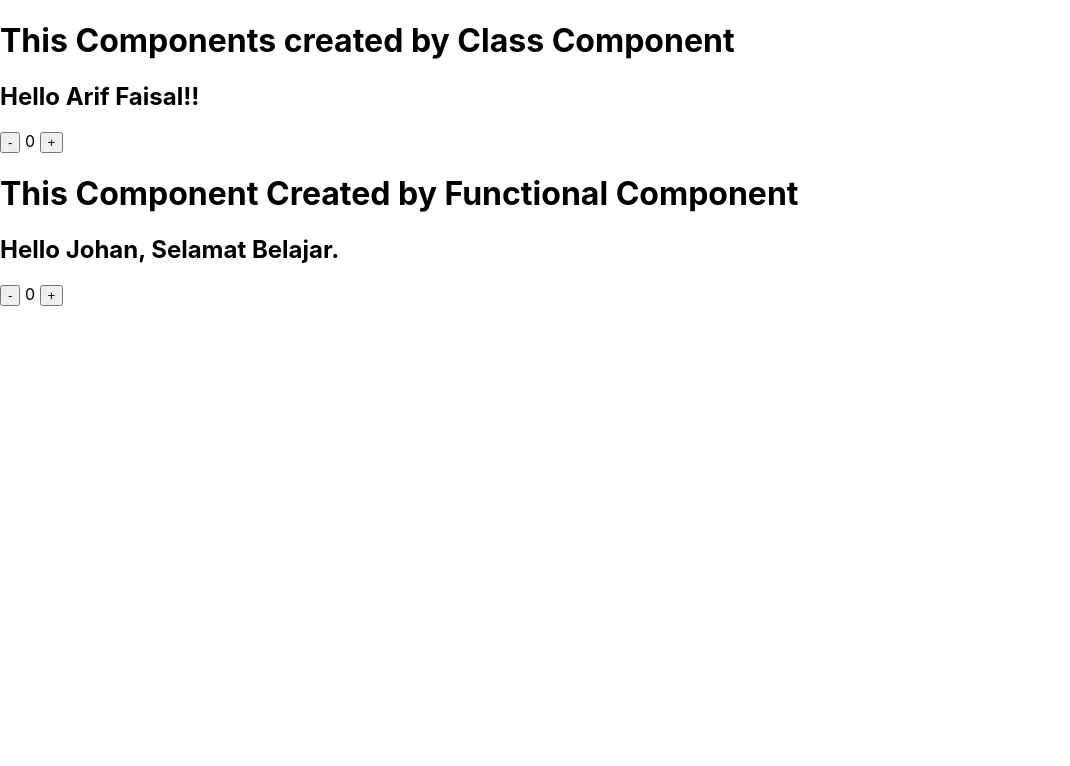
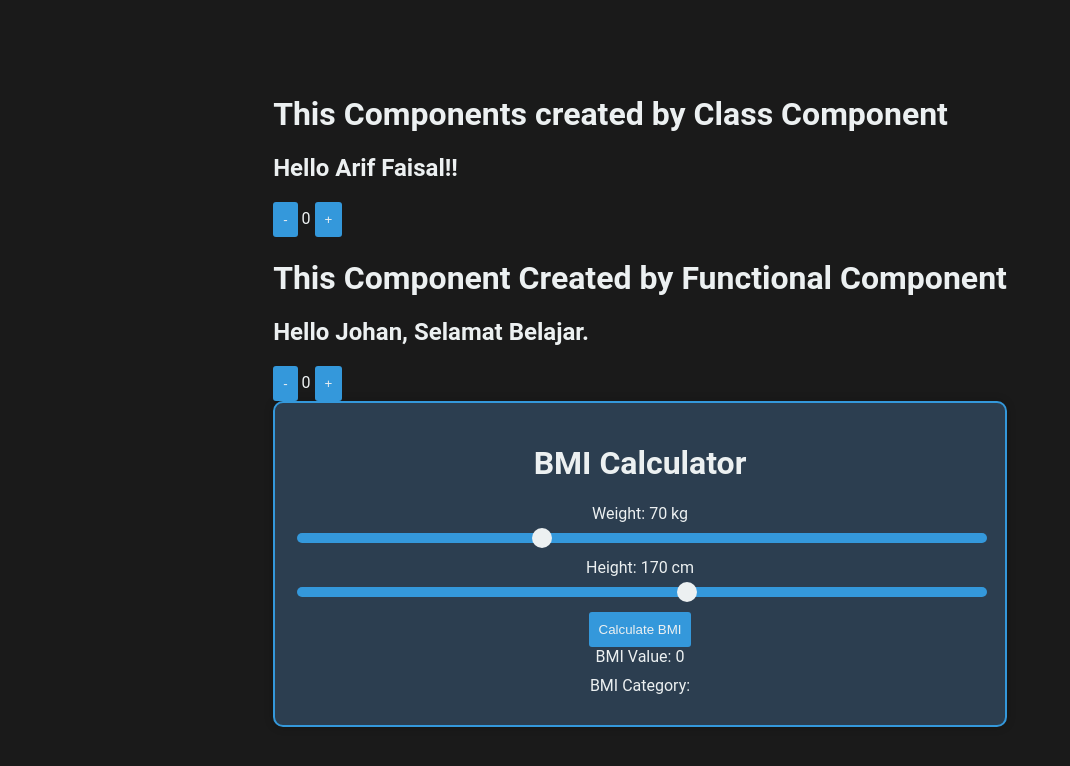
Before and after one commit to reddic/eduwork-reactjs, a React (Create React App) app: page / in a window 1280 px wide. Shown: the top 766 px of the page, without its empty margins (0-1070 px from the left). Built offline with nearby package versions, Linux system fonts and the light colour scheme.

Commit message:
menambahkan komponen BMI Calculator

```diff
--- /dev/null
+++ b/src/components/BmiCalculator.jsx
@@ -0,0 +1,90 @@
+import React, { useState } from 'react';
+import './index.css'
+
+function BMICalculator() {
+    const [weight, setWeight] = useState(70);
+    const [height, setHeight] = useState(170);
+    const [bmi, setBMI] = useState(0);
+    const [bmiCategory, setBMICategory] = useState('');
+
+
+    function calculateBMI() {
+
+        if (isNaN(weight) || isNaN(height) || weight <= 0 || height <= 0) {
+            alert("Please enter valid weight and height.");
+            return;
+        }
+
+
+        const calculatedBMI = weight / Math.pow(height / 100, 2);
+
+
+        setBMI(calculatedBMI.toFixed(2));
+
+
+        const category = getBMICategory(calculatedBMI);
+        setBMICategory(category);
+    }
+
+
+    function getBMICategory(bmi) {
+        if (bmi < 18.5) {
+            return "Kurus";
+        } else if (bmi < 24.9) {
+            return "Berat Badan Normal";
+        } else if (bmi < 29.9) {
+            return "Berat Badan Berlebih";
+        } else {
+            return "Obesitas";
+        }
+    }
+
+
+    function handleWeightChange(event) {
+        const newWeight = parseFloat(event.target.value);
+        setWeight(newWeight);
+    }
+
+
+    function handleHeightChange(event) {
+        const newHeight = parseFloat(event.target.value);
+        setHeight(newHeight);
+    }
+
+    return (
+        <div class="bmi-calculator">
+            <h1>BMI Calculator</h1>
+            <div>
+                <label>Weight: {weight} kg</label>
+                <input
+                    type="range"
+                    id="weightSlider"
+                    min="0"
+                    max="200"
+                    value={weight}
+                    onChange={handleWeightChange}
+                />
+            </div>
+            <div>
+                <label>Height: {height} cm</label>
+                <input
+                    type="range"
+                    id="heightSlider"
+                    min="0"
+                    max="300"
+                    value={height}
+                    onChange={handleHeightChange}
+                />
+            </div>
+            <button onClick={calculateBMI}>Calculate BMI</button>
+            <div>
+                <label>BMI Value: {bmi}</label>
+            </div>
+            <div>
+                <label>BMI Category: {bmiCategory}</label>
+            </div>
+        </div>
+    );
+}
+
+export default BMICalculator;
--- a/src/components/ClassComponent.jsx
+++ b/src/components/ClassComponent.jsx
@@ -1,4 +1,5 @@
 import React from "react";
+
 
 class ClassComponent extends React.Component {
 
@@ -27,7 +28,7 @@ class ClassComponent extends React.Component {
 
     render(){
         return (
-            <div>
+        <div>
 
                 <h1>This Components created by Class Component</h1>
                 <h2>Hello {this.props.nama}!!</h2>
@@ -35,7 +36,8 @@ class ClassComponent extends React.Component {
                 <span>{' '}{this.state.value}{' '}</span>
                 <button onClick={this.handlePlus}>+</button>
 
-            </div>
+        </div>
+
         )
     }
 }
--- /dev/null
+++ b/src/components/index.css
@@ -0,0 +1,74 @@
+* {
+    color: #ecf0f1;
+}
+
+.bmi-calculator {
+    text-align: center;
+    border: 1px solid #ccc;
+    padding: 20px;
+    border-radius: 5px;
+}
+
+body {
+    font-family: 'Roboto', sans-serif;
+    display: flex;
+    justify-content: center;
+    align-items: center;
+    height: 100vh;
+    margin: 0;
+    background-color: #1a1a1a;
+}
+
+.bmi-calculator {
+    text-align: center;
+    border: 2px solid #3498db;
+    padding: 20px;
+    border-radius: 10px;
+    background-color: #2c3e50;
+    color: #ecf0f1;
+    box-shadow: 0 0 10px rgba(0, 0, 0, 0.2);
+}
+
+label, input {
+    margin-bottom: 10px;
+    display: block;
+}
+
+input[type="range"] {
+    -webkit-appearance: none;
+    appearance: none;
+    width: 100%;
+    height: 10px;
+    border-radius: 5px;
+    background: #3498db;
+    outline: none;
+    margin-bottom: 15px;
+}
+
+input[type="range"]::-webkit-slider-thumb {
+    -webkit-appearance: none;
+    appearance: none;
+    width: 20px;
+    height: 20px;
+    border-radius: 50%;
+    background: #ecf0f1;
+    cursor: pointer;
+}
+
+button {
+    background-color: #3498db;
+    color: #ecf0f1;
+    padding: 10px;
+    border: none;
+    border-radius: 3px;
+    cursor: pointer;
+    transition: background-color 0.3s;
+}
+
+button:hover {
+    background-color: #2980b9;
+}
+
+#result {
+    margin-top: 20px;
+}
--- a/src/components/index.jsx
+++ b/src/components/index.jsx
@@ -1,6 +1,7 @@
 import React from "react";
 import ClassComponent from "./ClassComponent";
 import FunctionalComponent from "./FunctionalComponent";
+import BMICalculator from "./BmiCalculator";
 
 class Komponen extends React.Component {
 
@@ -9,6 +10,9 @@ class Komponen extends React.Component {
             <div>
                 <ClassComponent nama="Arif Faisal"></ClassComponent>
                 <FunctionalComponent nama = "Johan"></FunctionalComponent>
+                <div><BMICalculator></BMICalculator></div>
+
+
             </div>
         )
     }
```
